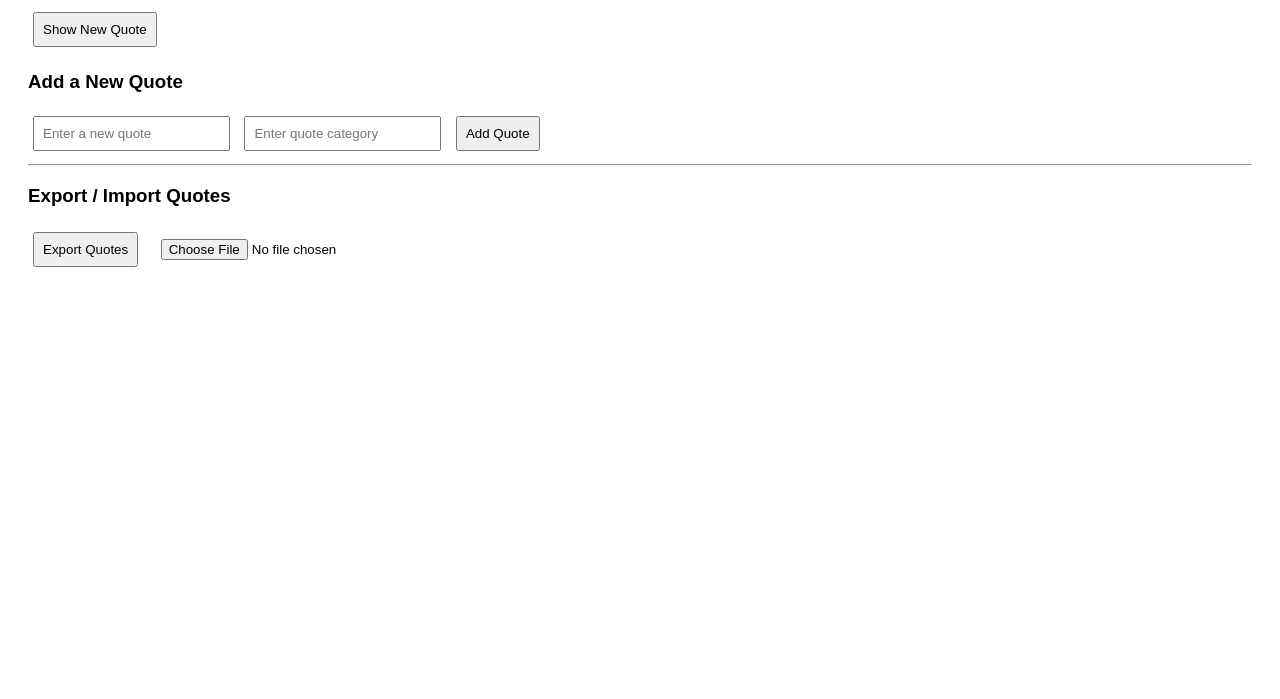
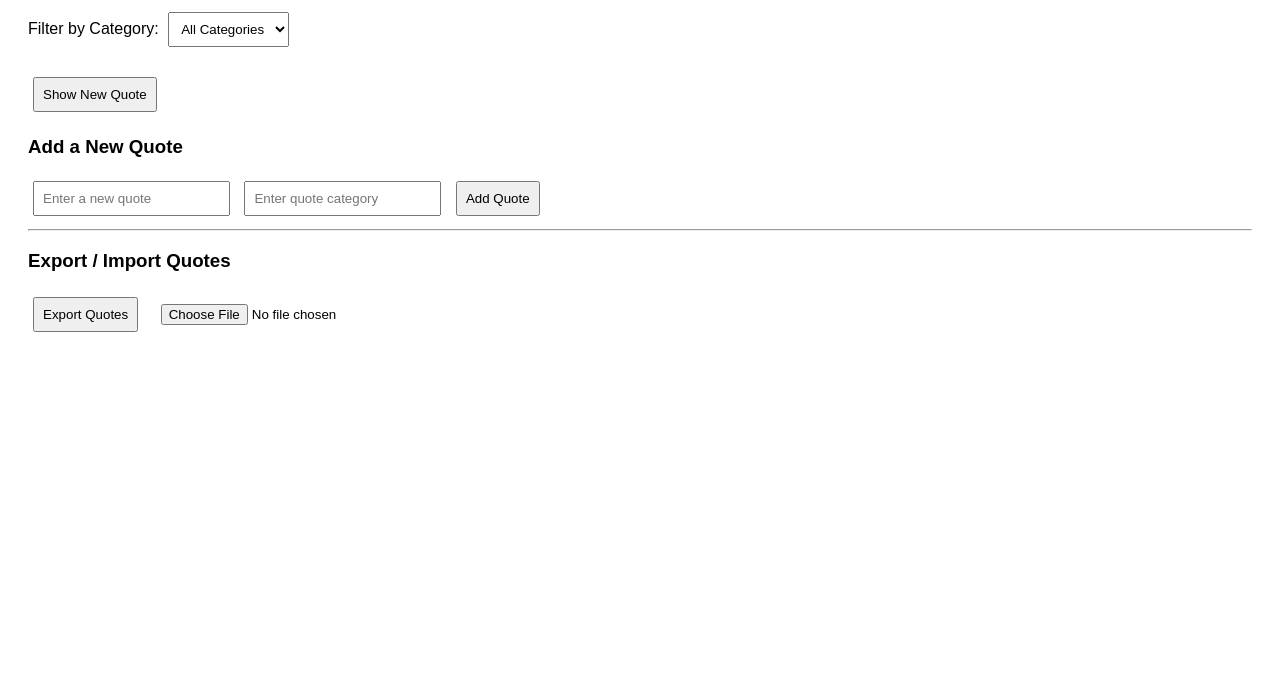
Before and after one commit to RowinaTHemida/alx_fe_javascript, a plain HTML site: page dom-manipulation/index.html in a window 1280 px wide. Shown: the part 101-800 px from the top of the page. Drawn offline with Linux system fonts and the light colour scheme.

Commit message:
Add dynamic category filtering system with localStorage persistence

```diff
--- a/dom-manipulation/index.html
+++ b/dom-manipulation/index.html
@@ -7,11 +7,17 @@
   <style>
     body { font-family: Arial; padding: 20px; }
     #quoteDisplay { margin: 20px 0; font-size: 1.2em; }
-    input, button { margin: 5px; padding: 8px; }
+    input, button, select { margin: 5px; padding: 8px; }
   </style>
 </head>
 <body>
   <h1>Dynamic Quote Generator</h1>
+
+  <!-- Filter Dropdown -->
+  <label for="categoryFilter">Filter by Category:</label>
+  <select id="categoryFilter" onchange="filterQuotes()">
+    <option value="all">All Categories</option>
+  </select>
 
   <div id="quoteDisplay"></div>
   <button id="newQuote">Show New Quote</button>
--- a/dom-manipulation/script.js
+++ b/dom-manipulation/script.js
@@ -1,4 +1,3 @@
-// Load quotes from localStorage if available
 let quotes = [];
 
 function loadQuotes() {
@@ -6,7 +5,6 @@ function loadQuotes() {
   if (savedQuotes) {
     quotes = JSON.parse(savedQuotes);
   } else {
-    // Default quotes if none in storage
     quotes = [
       { text: "The best way to get started is to quit talking and begin doing.", category: "Motivation" },
       { text: "Life is what happens when you're busy making other plans.", category: "Life" },
@@ -19,21 +17,18 @@ function saveQuotes() {
   localStorage.setItem('quotes', JSON.stringify(quotes));
 }
 
-// Load existing quotes at the start
+// Load quotes and categories at start
 loadQuotes();
+populateCategories();
 
-// Function to show a random quote
 function showRandomQuote() {
   const display = document.getElementById('quoteDisplay');
   const randomIndex = Math.floor(Math.random() * quotes.length);
   const quote = quotes[randomIndex];
   display.innerHTML = `"${quote.text}" - <em>(${quote.category})</em>`;
-
-  // Save last viewed quote in sessionStorage
   sessionStorage.setItem('lastQuote', JSON.stringify(quote));
 }
 
-// Function to add a new quote
 function addQuote() {
   const textInput = document.getElementById('newQuoteText');
   const categoryInput = document.getElementById('newQuoteCategory');
@@ -47,10 +42,8 @@ function addQuote() {
     quotes.push(newQuote);
     saveQuotes();
 
-    const display = document.getElementById('quoteDisplay');
-    const newParagraph = document.createElement('p');
-    newParagraph.innerHTML = `"${newQuote.text}" - <em>(${newQuote.category})</em>`;
-    display.appendChild(newParagraph);
+    populateCategories(); // update dropdown if new category
+    filterQuotes(); // show only matching quotes
 
     textInput.value = "";
     categoryInput.value = "";
@@ -59,7 +52,45 @@ function addQuote() {
   }
 }
 
-// Optional: Load last quote from sessionStorage if exists
+function populateCategories() {
+  const select = document.getElementById('categoryFilter');
+  const categories = [...new Set(quotes.map(q => q.category))];
+
+  // Clear and re-add default option
+  select.innerHTML = `<option value="all">All Categories</option>`;
+  categories.forEach(category => {
+    const option = document.createElement('option');
+    option.value = category;
+    option.textContent = category;
+    select.appendChild(option);
+  });
+
+  // Restore saved filter if exists
+  const savedFilter = localStorage.getItem('selectedCategory');
+  if (savedFilter) {
+    select.value = savedFilter;
+    filterQuotes(); // apply it
+  }
+}
+
+function filterQuotes() {
+  const selectedCategory = document.getElementById('categoryFilter').value;
+  localStorage.setItem('selectedCategory', selectedCategory);
+
+  const display = document.getElementById('quoteDisplay');
+  display.innerHTML = "";
+
+  const filtered = selectedCategory === "all"
+    ? quotes
+    : quotes.filter(q => q.category === selectedCategory);
+
+  filtered.forEach(quote => {
+    const p = document.createElement('p');
+    p.innerHTML = `"${quote.text}" - <em>(${quote.category})</em>`;
+    display.appendChild(p);
+  });
+}
+
 const lastQuote = sessionStorage.getItem('lastQuote');
 if (lastQuote) {
   const quote = JSON.parse(lastQuote);
@@ -67,30 +98,27 @@ if (lastQuote) {
   display.innerHTML = `"${quote.text}" - <em>(${quote.category})</em>`;
 }
 
-// Function to export quotes to JSON file
 function exportToJsonFile() {
   const dataStr = JSON.stringify(quotes, null, 2);
   const blob = new Blob([dataStr], { type: 'application/json' });
   const url = URL.createObjectURL(blob);
-
   const link = document.createElement('a');
   link.href = url;
   link.download = 'quotes.json';
   link.click();
-
   URL.revokeObjectURL(url);
 }
 
-// Function to import quotes from JSON file
 function importFromJsonFile(event) {
   const fileReader = new FileReader();
-
   fileReader.onload = function (event) {
     try {
       const importedQuotes = JSON.parse(event.target.result);
       if (Array.isArray(importedQuotes)) {
         quotes.push(...importedQuotes);
         saveQuotes();
+        populateCategories();
+        filterQuotes();
         alert('Quotes imported successfully!');
       } else {
         alert('Invalid JSON format.');
@@ -99,15 +127,10 @@ function importFromJsonFile(event) {
       alert('Error reading file.');
     }
   };
-
   fileReader.readAsText(event.target.files[0]);
 }
 
-// Event listeners
 document.getElementById('newQuote').addEventListener('click', showRandomQuote);
 document.getElementById('addQuoteBtn').addEventListener('click', addQuote);
 
-// Placeholder function for checker
-function createAddQuoteForm() {
-  // For ALX checker only
-}
+function createAddQuoteForm() {}
```
